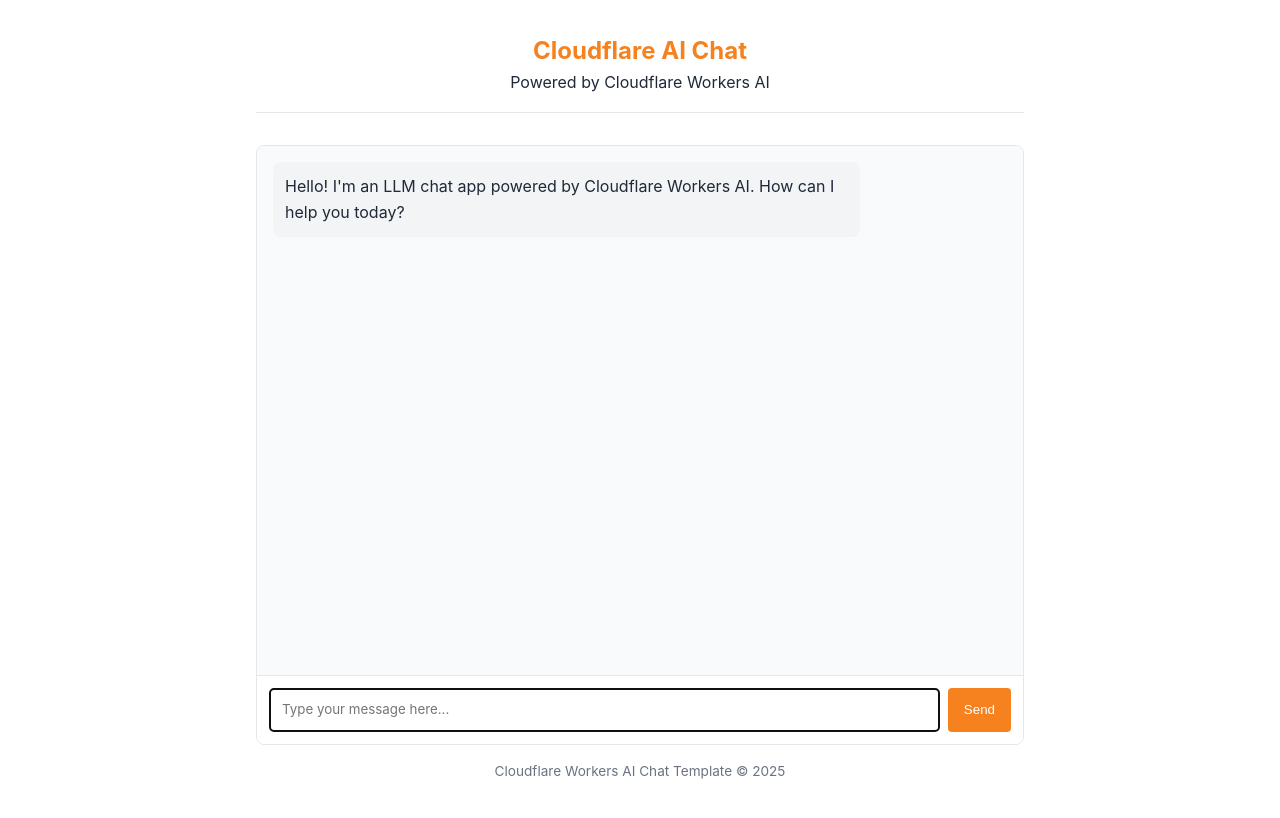
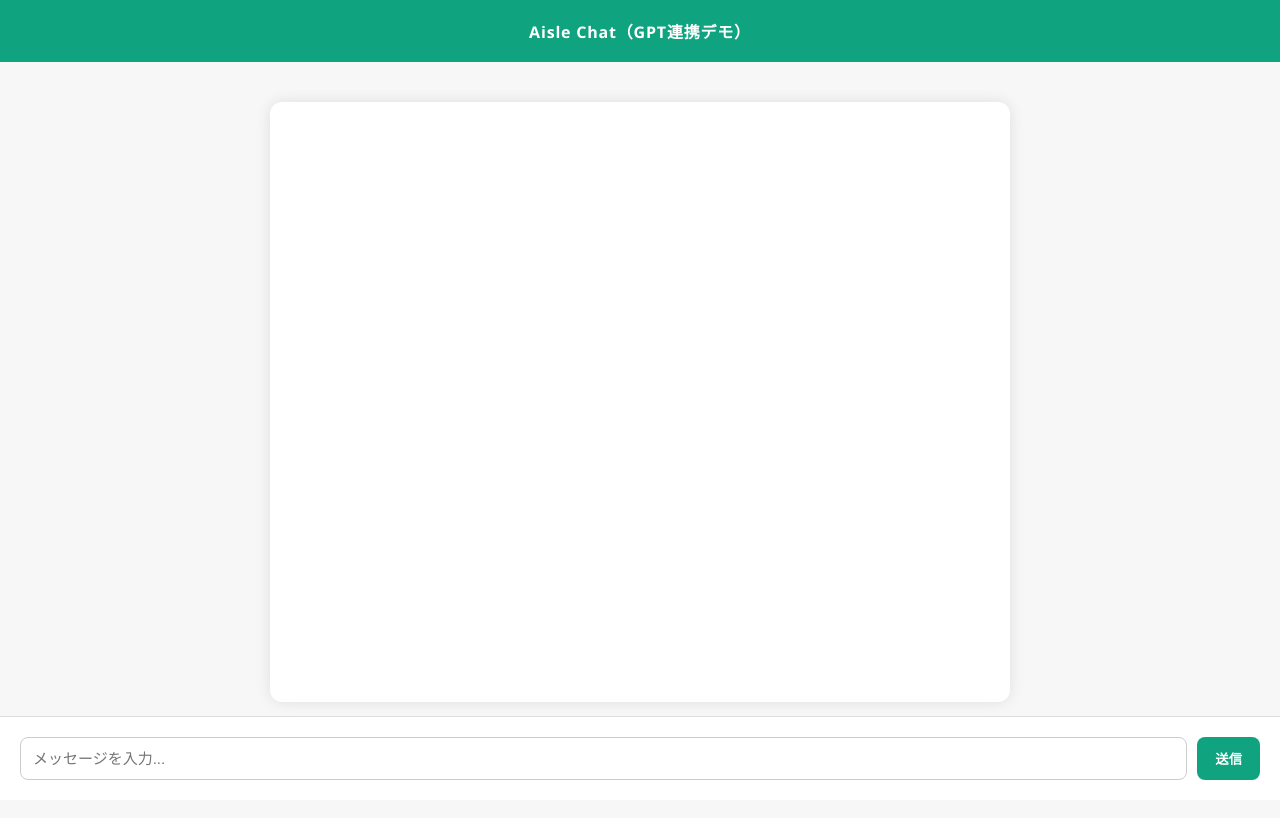
Before and after one commit to okita1981/test, a website: page public/index.html in a window 1280 px wide. Drawn offline with Linux system fonts and the light colour scheme.

Commit message:
Update index.html

```diff
--- a/public/index.html
+++ b/public/index.html
@@ -1,177 +1,144 @@
-<!doctype html>
-<html lang="en">
+<!DOCTYPE html>
+<html lang="ja">
   <head>
     <meta charset="UTF-8" />
     <meta name="viewport" content="width=device-width, initial-scale=1.0" />
-    <title>LLM Chat App</title>
+    <title>ChatGPT風 UI（Aisle Chat）</title>
     <style>
-      :root {
-        --primary-color: #f6821f;
-        --primary-hover: #e67e22;
-        --light-bg: #f9fafb;
-        --border-color: #e5e7eb;
-        --text-color: #1f2937;
-        --text-light: #6b7280;
-        --user-msg-bg: #fff2e6;
-        --assistant-msg-bg: #f3f4f6;
+      body {
+        margin: 0;
+        background-color: #f7f7f8;
+        font-family: "Segoe UI", Roboto, Helvetica, Arial, sans-serif;
+        color: #222;
       }
-
-      * {
-        box-sizing: border-box;
-        margin: 0;
-        padding: 0;
+      header {
+        background-color: #10a37f;
+        color: #fff;
+        text-align: center;
+        padding: 1.2rem;
+        font-weight: 600;
+        letter-spacing: 0.05em;
       }
-
-      body {
-        font-family:
-          -apple-system, BlinkMacSystemFont, "Segoe UI", Roboto, Oxygen, Ubuntu,
-          Cantarell, sans-serif;
-        line-height: 1.6;
-        color: var(--text-color);
-        max-width: 800px;
-        margin: 0 auto;
-        padding: 1rem;
+      #chat {
+        max-width: 700px;
+        margin: 40px auto;
+        background: #fff;
+        border-radius: 12px;
+        box-shadow: 0 0 15px rgba(0, 0, 0, 0.1);
+        padding: 20px;
+        overflow-y: auto;
+        height: 70vh;
       }
-
-      header {
-        text-align: center;
-        margin-bottom: 2rem;
-        padding: 1rem 0;
-        border-bottom: 1px solid var(--border-color);
+      .message {
+        display: flex;
+        margin-bottom: 1rem;
       }
-
-      h1 {
-        font-size: 1.5rem;
-        color: var(--primary-color);
+      .user {
+        justify-content: flex-end;
       }
-
-      .chat-container {
+      .bot {
+        justify-content: flex-start;
+      }
+      .bubble {
+        padding: 10px 15px;
+        border-radius: 12px;
+        max-width: 75%;
+        line-height: 1.5;
+      }
+      .user .bubble {
+        background-color: #10a37f;
+        color: white;
+        border-bottom-right-radius: 0;
+      }
+      .bot .bubble {
+        background-color: #ececec;
+        border-bottom-left-radius: 0;
+      }
+      #input-area {
         display: flex;
-        flex-direction: column;
-        height: calc(100vh - 200px);
-        min-height: 400px;
-        border: 1px solid var(--border-color);
+        justify-content: center;
+        align-items: center;
+        padding: 20px;
+        background: #fff;
+        position: sticky;
+        bottom: 0;
+        border-top: 1px solid #ddd;
+      }
+      input {
+        flex: 1;
+        padding: 12px;
+        border: 1px solid #ccc;
         border-radius: 8px;
-        overflow: hidden;
+        font-size: 15px;
       }
-
-      .chat-messages {
-        flex: 1;
-        overflow-y: auto;
-        padding: 1rem;
-        background-color: var(--light-bg);
-      }
-
-      .message {
-        margin-bottom: 1rem;
-        padding: 0.75rem;
-        border-radius: 8px;
-        max-width: 80%;
-      }
-
-      .user-message {
-        background-color: var(--user-msg-bg);
-        align-self: flex-end;
-        margin-left: auto;
-      }
-
-      .assistant-message {
-        background-color: var(--assistant-msg-bg);
-        align-self: flex-start;
-      }
-
-      .message-input {
-        display: flex;
-        padding: 0.75rem;
-        border-top: 1px solid var(--border-color);
-        background-color: white;
-      }
-
-      #user-input {
-        flex: 1;
-        padding: 0.75rem;
-        border: 1px solid var(--border-color);
-        border-radius: 4px;
-        font-family: inherit;
-        resize: none;
-        min-height: 44px;
-      }
-
-      #send-button {
-        margin-left: 0.5rem;
-        padding: 0 1rem;
-        background-color: var(--primary-color);
+      button {
+        margin-left: 10px;
+        background-color: #10a37f;
         color: white;
         border: none;
-        border-radius: 4px;
+        border-radius: 8px;
+        padding: 12px 18px;
         cursor: pointer;
-        transition: background-color 0.2s;
+        font-weight: 600;
       }
-
-      #send-button:hover {
-        background-color: var(--primary-hover);
-      }
-
-      #send-button:disabled {
-        background-color: var(--text-light);
-        cursor: not-allowed;
-      }
-
-      .typing-indicator {
-        display: none;
-        margin-bottom: 1rem;
-        font-style: italic;
-        color: var(--text-light);
-      }
-
-      .typing-indicator.visible {
-        display: block;
-      }
-
-      footer {
-        margin-top: 1rem;
-        text-align: center;
-        font-size: 0.85rem;
-        color: var(--text-light);
+      button:hover {
+        background-color: #0e8d6d;
       }
     </style>
   </head>
   <body>
-    <header>
-      <h1>Cloudflare AI Chat</h1>
-      <p>Powered by Cloudflare Workers AI</p>
-    </header>
-
-    <div class="chat-container">
-      <div id="chat-messages" class="chat-messages">
-        <div class="message assistant-message">
-          <p>
-            Hello! I'm an LLM chat app powered by Cloudflare Workers AI. How can
-            I help you today?
-          </p>
-        </div>
-      </div>
-
-      <div class="typing-indicator" id="typing-indicator">
-        AI is thinking...
-      </div>
-
-      <div class="message-input">
-        <textarea
-          id="user-input"
-          placeholder="Type your message here..."
-          rows="1"
-          autofocus
-        ></textarea>
-        <button id="send-button">Send</button>
-      </div>
+    <header>Aisle Chat（GPT連携デモ）</header>
+    <main id="chat"></main>
+    <div id="input-area">
+      <input id="user-input" placeholder="メッセージを入力..." />
+      <button id="send">送信</button>
     </div>
 
-    <footer>
-      <p>Cloudflare Workers AI Chat Template &copy; 2025</p>
-    </footer>
+    <script>
+      const chat = document.getElementById("chat");
+      const input = document.getElementById("user-input");
+      const sendBtn = document.getElementById("send");
 
-    <!-- Chat app script -->
-    <script src="chat.js"></script>
+      function addMessage(role, text) {
+        const msg = document.createElement("div");
+        msg.classList.add("message", role);
+        msg.innerHTML = `<div class="bubble">${text}</div>`;
+        chat.appendChild(msg);
+        chat.scrollTop = chat.scrollHeight;
+      }
+
+      async function sendMessage() {
+        const text = input.value.trim();
+        if (!text) return;
+        addMessage("user", text);
+        input.value = "";
+
+        addMessage("bot", "…考えています…");
+
+        try {
+          const response = await fetch("/api/chat", {
+            method: "POST",
+            headers: { "Content-Type": "application/json" },
+            body: JSON.stringify({
+              messages: [
+                { role: "system", content: "あなたは親切なアシスタントです。" },
+                { role: "user", content: text },
+              ],
+            }),
+          });
+          const data = await response.json();
+          document.querySelector(".bot:last-child .bubble").innerText =
+            data.reply || "（応答なし）";
+        } catch (error) {
+          document.querySelector(".bot:last-child .bubble").innerText =
+            "エラーが発生しました。";
+        }
+      }
+
+      sendBtn.addEventListener("click", sendMessage);
+      input.addEventListener("keypress", (e) => {
+        if (e.key === "Enter") sendMessage();
+      });
+    </script>
   </body>
 </html>
```
